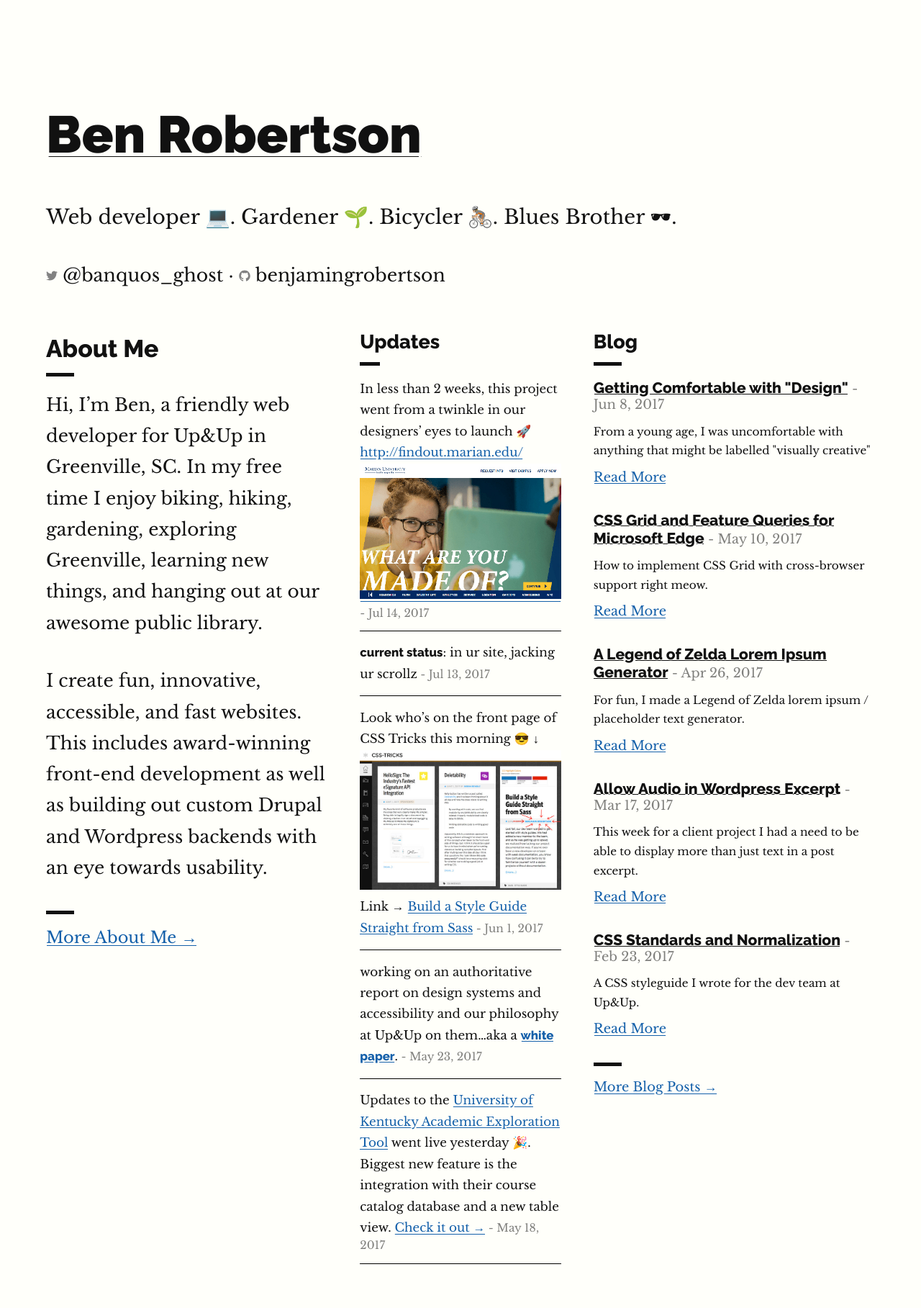
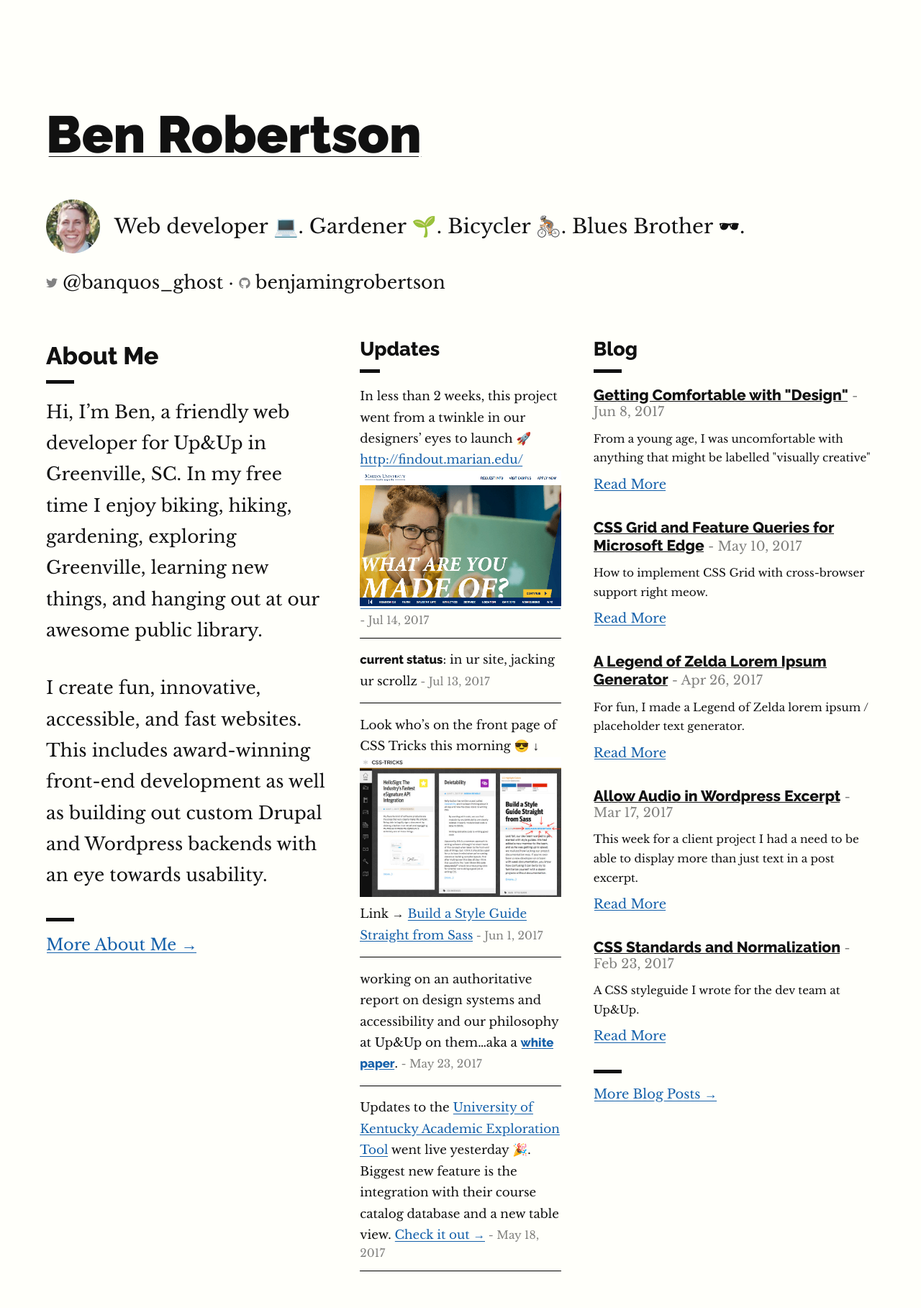
Before and after one commit to benjamingrobertson/benjamingrobertson.github.io, a Jekyll site: the page built from index.md, in a window 1280 px wide. Shown: the whole page at 72% size. Built offline with Jekyll 4.4.1, drawn with Linux system fonts in a browser that asks for light colours.

Commit message:
Add more h-card stuff

```diff
--- a/_layouts/home.html
+++ b/_layouts/home.html
@@ -6,17 +6,20 @@
     <body>
         <header class="home__header">
             <div class="h-card">
-                <h1><a href="http://benjamingrobertson.com" class="p-name">Ben Robertson</a></h1>
-                <p class="p-role">Web developer 💻. Gardener 🌱. Bicycler 🚴🏼. Blues Brother 🕶.</p>
+                <h1><a href="http://benjamingrobertson.com" rel ="me" class="p-name u-url">Ben Robertson</a></h1>
+                <img class="u-photo" src="/assets/img/ben.jpg" height="175" width="175" alt="">
+                <p class="p-note">Web developer 💻. Gardener 🌱. Bicycler 🚴🏼. Blues Brother 🕶.</p>
+                <div class="profiles">
                     <a class="no-decoration" href="https://twitter.com/banquos_ghost" rel="me">
-                    <span class="icon icon--twitter">{% include icon-twitter.svg %}</span>
+                        <span class="icon icon--twitter u-url">{% include icon-twitter.svg %}</span>
                         <span class="username">@banquos_ghost</span>
                     </a>
                     &middot;
-                <a class="no-decoration" href="https://github.com/benjamingrobertson" rel="me">
+                    <a class="no-decoration u-url" href="https://github.com/benjamingrobertson" rel="me">
                         <span class="icon icon--github">{% include icon-github.svg %}</span>
                         <span class="username">benjamingrobertson</span>
                     </a>
+                </div>
             </div>
 
         </header>
--- a/_sass/smacss/components/_home.sass
+++ b/_sass/smacss/components/_home.sass
@@ -102,3 +102,24 @@ hr
 .home
     hr + a
         @extend %defaultLink
+
+
+.u-photo
+    height: 75px
+    width: 75px
+    border-radius: 50%
+
+
+.h-card
+    .p-note,
+    .u-photo
+        display: inline-block
+        vertical-align: middle
+        margin-bottom: 0
+
+    .u-photo
+        margin-right: .5em
+
+
+    .profiles
+        margin-top: 1em
```
Also changed, not shown: Gemfile.lock, assets/img/ben.jpg (added). Lines whose indentation alone changed are shown as unchanged.
